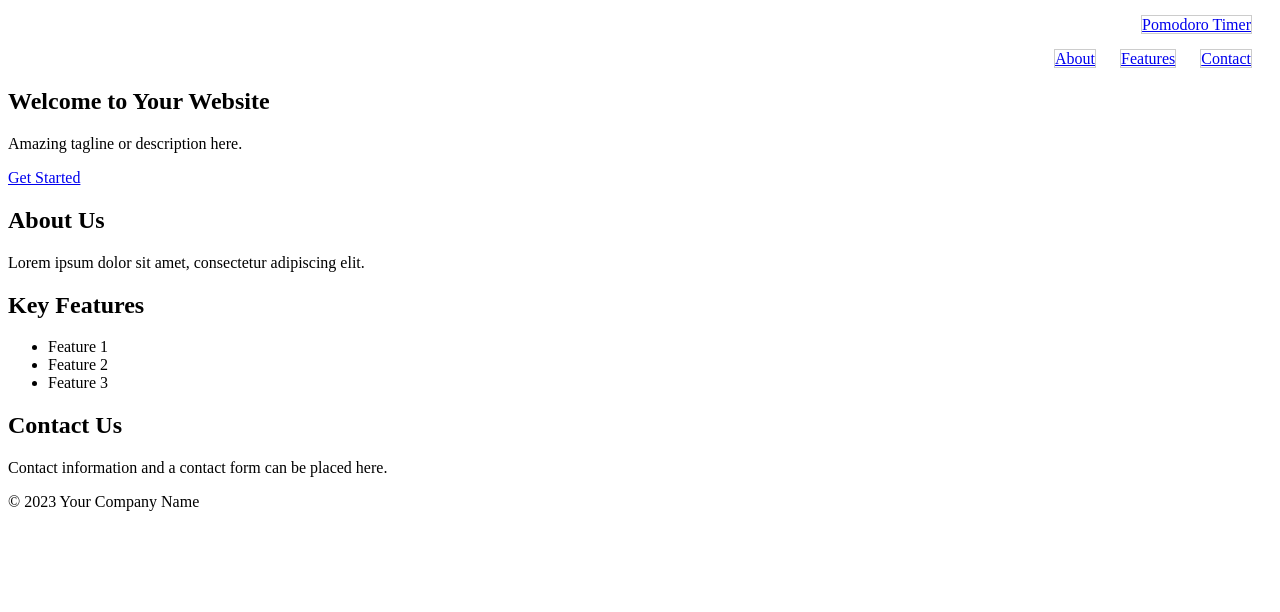
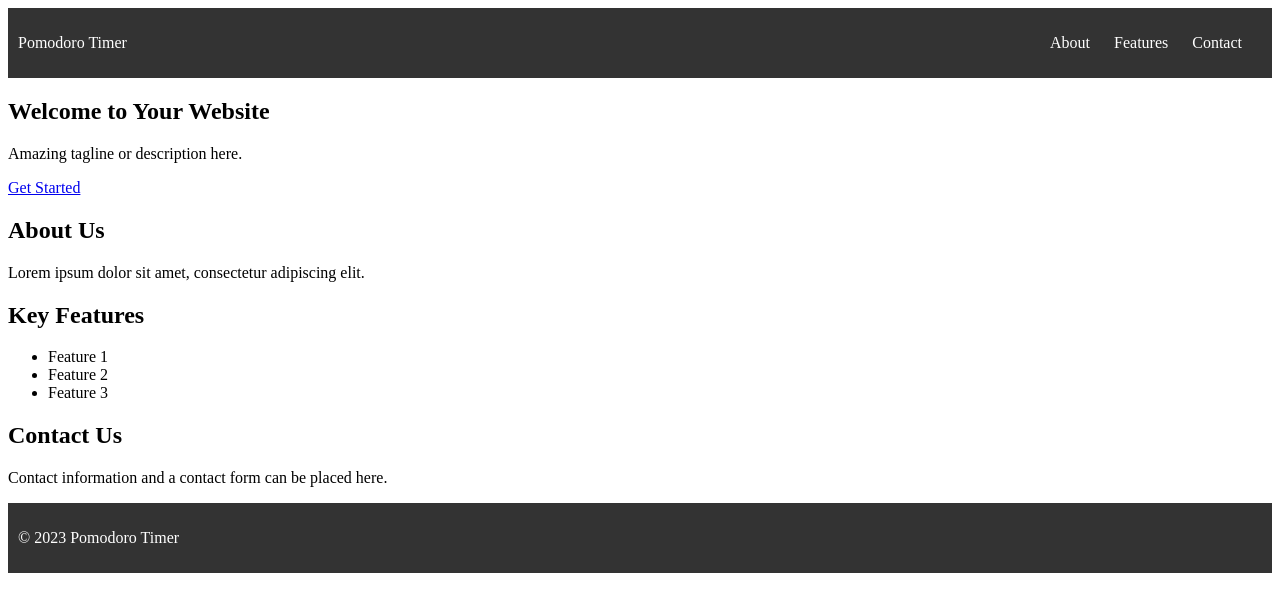
Before and after one commit to luv2live1995/Pomodoro_Timer_Web, a plain HTML site: page index.html in a window 1280 px wide. Drawn offline with Linux system fonts and the light colour scheme; files whose address does not match are found by name.

Commit message:
Styling footer

```diff
--- a/css/style.css
+++ b/css/style.css
@@ -1,3 +1,10 @@
+/* Navigation bar */
+
+nav {
+    background-color: #333;
+    padding: 10px;
+}
+
 nav ul {
     list-style-type: none;
     padding: 0;
@@ -7,9 +14,31 @@ nav ul {
 nav ul li {
     display: inline;
     margin-right: 20px;
-    border: 1px solid #ccc;
+    /* border: 1px solid #ccc; */
+}
+
+nav ul li a {
+    color: white;
+    text-decoration: none;
+    /* Remove underline */
+}
+
+nav ul li a:hover {
+    text-decoration: underline;
+    /* Add underline on hover */
 }
 
 nav ul li:first-child {
+    float: left;
+}
 
+
+/* Footer  */
+footer {
+    background-color: #333;
+    padding: 10px;
 }
+
+footer p {
+    color: white;
+}
--- a/index.html
+++ b/index.html
@@ -11,10 +11,8 @@
     <header>
         <nav>
             <!-- Your navigation menu goes here -->
-            <ul class="left-navigation-menu">
+            <ul>
                 <li><a href="#about">Pomodoro Timer</a></li>
-            </ul>
-            <ul class="right-navigation-menu">
                 <li><a href="#about">About</a></li>
                 <li><a href="#features">Features</a></li>
                 <li><a href="#contact">Contact</a></li>
@@ -53,7 +51,7 @@
 
     <footer>
         <!-- Your footer content goes here -->
-        <p>&copy; 2023 Your Company Name</p>
+        <p>&copy; 2023 Pomodoro Timer</p>
     </footer>
 
     <script src="script.js"></script>
```
Also changed, not shown: 1 other file.
